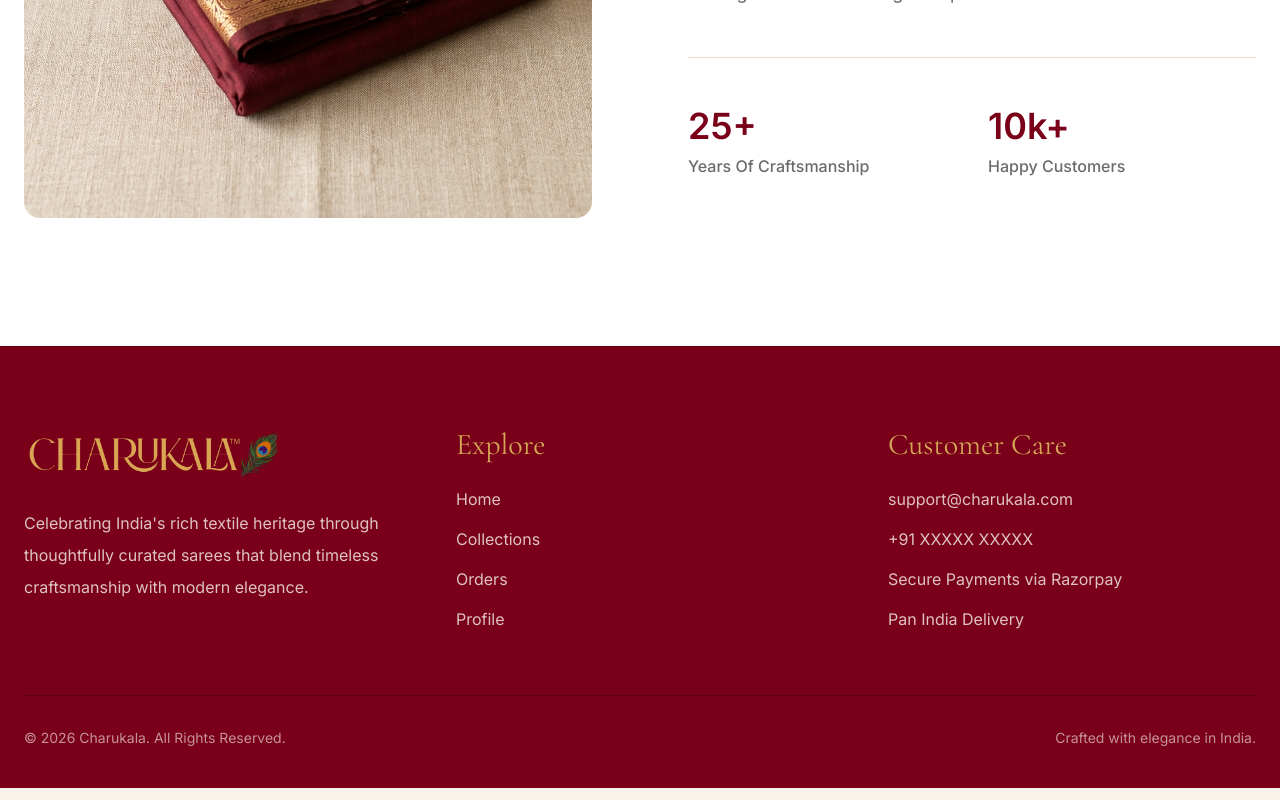
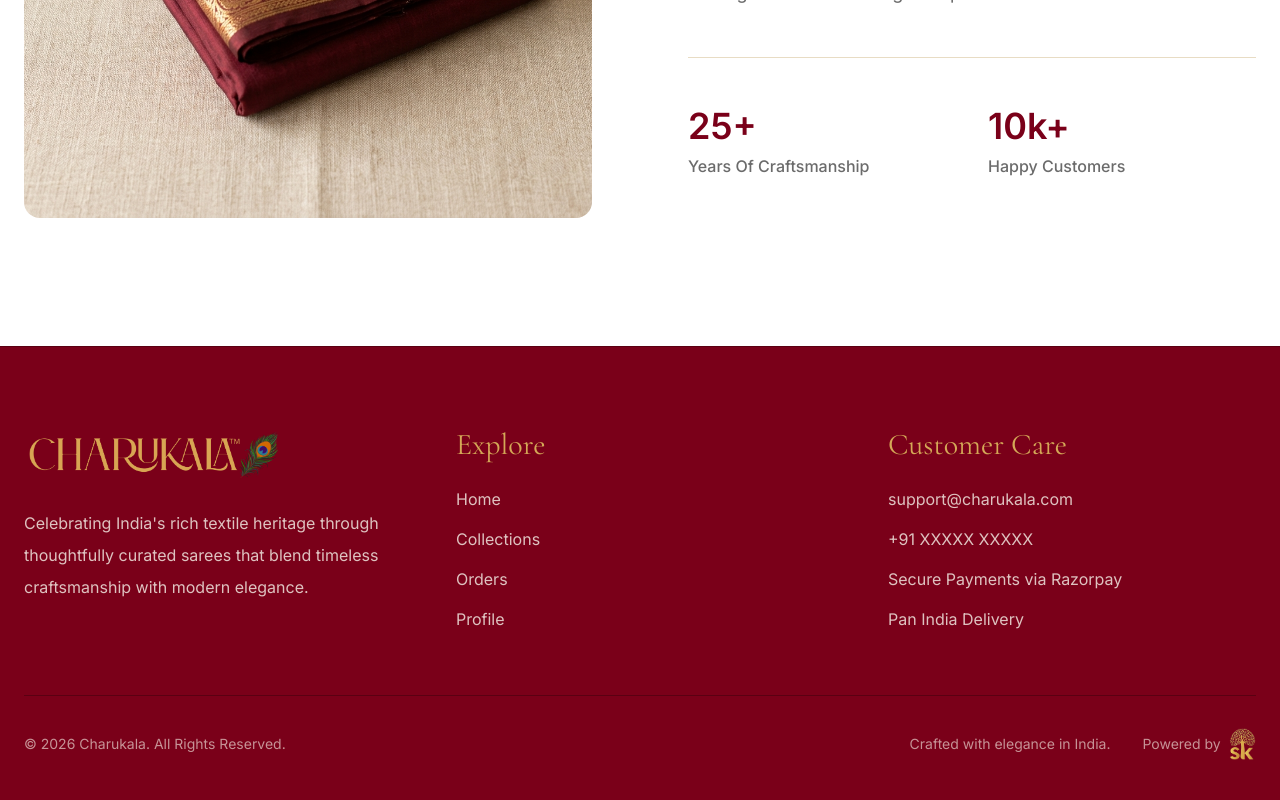
Before and after one commit to Atchyuteswar/Charukala, a Next.js app: page / in a window 1280 px wide. Shown: the part 1995-2795 px from the top of the page. Built offline with nearby package versions, Linux system fonts and the light colour scheme; no server answers; the database is empty.

Commit message:
feat: implement admin dashboard, user order tracking, and search overlay functionality

```diff
--- a/prisma.config.ts
+++ b/prisma.config.ts
@@ -1,5 +1,5 @@
 import "dotenv/config";
-import { defineConfig, env } from "prisma/config";
+import { defineConfig } from "prisma/config";
 
 export default defineConfig({
   schema: "prisma/schema.prisma",
--- a/src/app/admin/layout.tsx
+++ b/src/app/admin/layout.tsx
@@ -22,7 +22,7 @@ export default async function AdminLayout({ children }: { children: React.ReactN
   return (
     <div className="min-h-screen bg-[#F8F3EA] flex pt-20">
       {/* SIDEBAR */}
-      <aside className="w-64 bg-white border-r border-[#E8DCC4] flex flex-col hidden md:flex">
+      <aside className="w-64 bg-white border-r border-[#E8DCC4] hidden md:flex flex-col">
         <div className="h-16 flex items-center px-6 border-b border-[#E8DCC4]">
           <span className="font-brand font-bold text-2xl text-[#7A0019] tracking-tight">Admin Portal</span>
         </div>
--- a/src/app/admin/products/page.tsx
+++ b/src/app/admin/products/page.tsx
@@ -122,7 +122,7 @@ export default async function AdminProductsPage() {
                           rounded-md
                           overflow-hidden
                           bg-[#F8F3EA]
-                          flex-shrink-0
+                          shrink-0
                           border
                           border-[#E8DCC4]
                           "
@@ -249,7 +249,7 @@ export default async function AdminProductsPage() {
             "
           >
             No products found.
-            Click "Add Product" to
+            Click &quot;Add Product&quot; to
             create one.
           </div>
         )}
--- a/src/app/orders/page.tsx
+++ b/src/app/orders/page.tsx
@@ -96,7 +96,7 @@ export default async function OrdersPage() {
                 </div>
 
                 {/* TIMELINE */}
-                <div className="px-8 py-8 border-b border-[#E8DCC4] overflow-x-auto [&::-webkit-scrollbar]:hidden [-ms-overflow-style:none] [scrollbar-width:none]">
+                <div className="px-8 py-8 border-b border-[#E8DCC4] overflow-x-auto [&::-webkit-scrollbar]:hidden [-ms-overflow-style:none] scrollbar-none">
                   <OrderTimeline status={order.status} />
                 </div>
 
@@ -163,7 +163,7 @@ export default async function OrdersPage() {
                   </Link>
                   <Link
                     href={`/invoice/${order.id}`}
-                    className="btn-primary text-sm !py-2.5 !px-5"
+                    className="btn-primary text-sm py-2.5! px-5!"
                   >
                     View Invoice
                   </Link>
--- a/src/app/products/[slug]/page.tsx
+++ b/src/app/products/[slug]/page.tsx
@@ -214,7 +214,7 @@ export default async function ProductPage({
                 "
               >
                 Carefully curated products
-                celebrating India's rich
+                celebrating India&apos;s rich
                 textile heritage and
                 craftsmanship.
               </p>
--- a/src/app/products/page.tsx
+++ b/src/app/products/page.tsx
@@ -129,7 +129,7 @@ export default async function ProductsPage({
             "
           >
             Explore handcrafted sarees and curated dress materials inspired by
-            India's rich textile heritage.
+            India&apos;s rich textile heritage.
           </p>
         </div>
 
--- a/src/app/register/page.tsx
+++ b/src/app/register/page.tsx
@@ -3,7 +3,7 @@
 import { useState } from "react";
 import { useRouter } from "next/navigation";
 import Link from "next/link";
-import Image from "next/image";
+
 import { Loader2 } from "lucide-react";
 
 export default function RegisterPage() {
@@ -36,7 +36,7 @@ export default function RegisterPage() {
       } else {
         router.push("/login");
       }
-    } catch (err) {
+    } catch {
       setError("An unexpected error occurred");
     } finally {
       setLoading(false);
--- a/src/components/layout/Footer.tsx
+++ b/src/components/layout/Footer.tsx
@@ -175,6 +175,7 @@ export default function Footer() {
             flex-col
             md:flex-row
             justify-between
+            items-center
             gap-4
             text-sm
             text-[#F8F3EA]/60
@@ -184,9 +185,21 @@ export default function Footer() {
             © 2026 Charukala. All Rights Reserved.
           </p>
 
-          <p>
-            Crafted with elegance in India.
-          </p>
+          <div className="flex items-center gap-4 md:gap-8">
+            <p>
+              Crafted with elegance in India.
+            </p>
+            <div className="flex items-center gap-2">
+              <span>Powered by</span>
+              <Image
+                src="/sklogo.png"
+                alt="Powered by"
+                width={80}
+                height={30}
+                className="h-8 w-auto object-contain"
+              />
+            </div>
+          </div>
         </div>
       </div>
     </footer>
--- a/src/components/layout/Navbar.tsx
+++ b/src/components/layout/Navbar.tsx
@@ -200,7 +200,7 @@ export default function Navbar() {
                 fixed
                 inset-0
                 bg-black/30
-                z-[90]
+                z-90
               "
             />
 
@@ -225,7 +225,7 @@ export default function Navbar() {
                 w-[85%]
                 max-w-[360px]
                 bg-[#7A0019]
-                z-[100]
+                z-100
                 p-8
               "
             >
--- a/src/components/orders/OrderTimeline.tsx
+++ b/src/components/orders/OrderTimeline.tsx
@@ -17,7 +17,7 @@ export default function OrderTimeline({ status }: { status: string }) {
             {!isLast && (
               <div
                 className={`
-                  absolute top-3 left-1/2 w-full h-[1px]
+                  absolute top-3 left-1/2 w-full h-px
                   ${index < currentIndex ? "bg-[#7A0019]" : "bg-[#E8DCC4]"}
                 `}
               />
--- a/src/components/search/SearchOverlay.tsx
+++ b/src/components/search/SearchOverlay.tsx
@@ -28,7 +28,7 @@ export default function SearchOverlay() {
           animate={{ opacity: 1 }}
           exit={{ opacity: 0 }}
           transition={{ duration: 0.4 }}
-          className="fixed inset-0 z-[100] bg-[#F8F3EA]/95 backdrop-blur-md"
+          className="fixed inset-0 z-100 bg-[#F8F3EA]/95 backdrop-blur-md"
         >
           {/* CLOSE */}
           <button
```
Also changed, not shown: public/sklogo.png (added).
